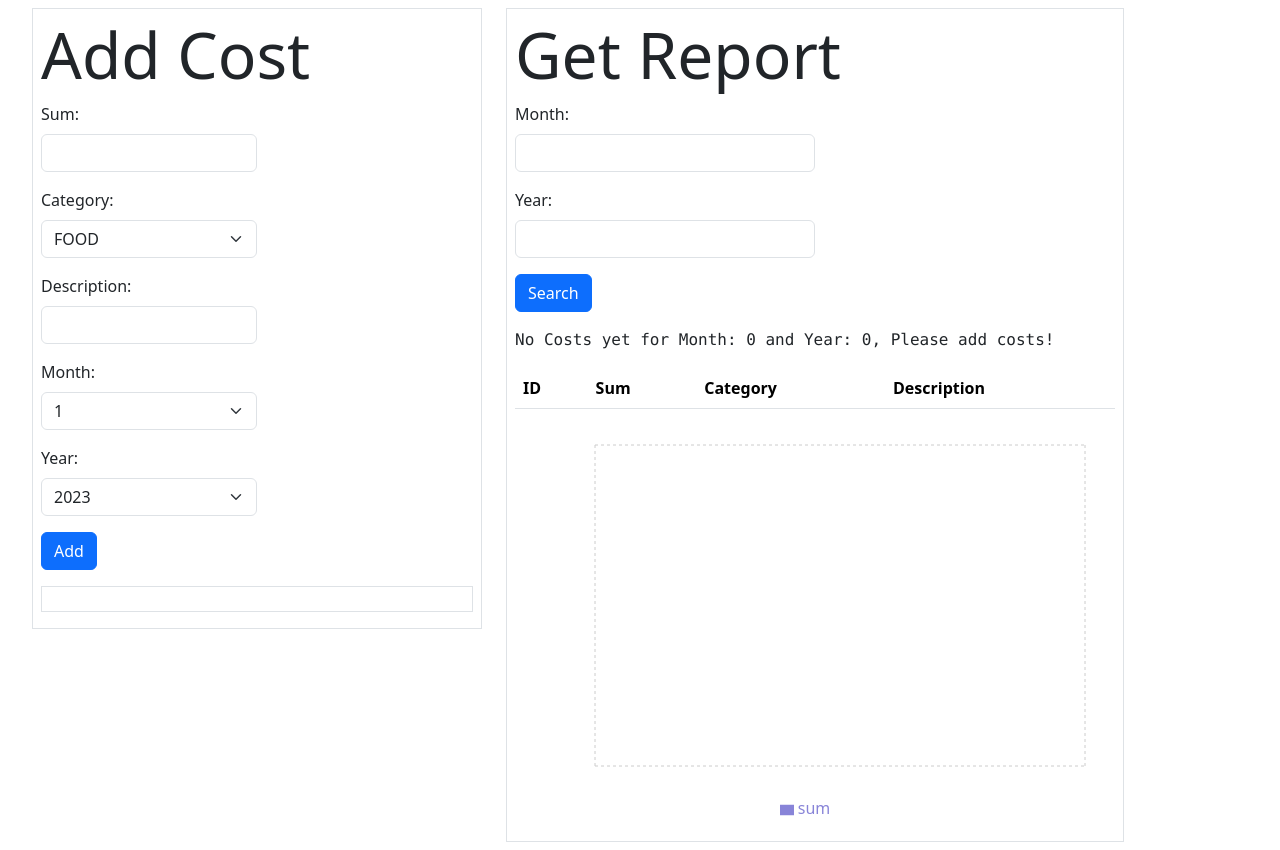
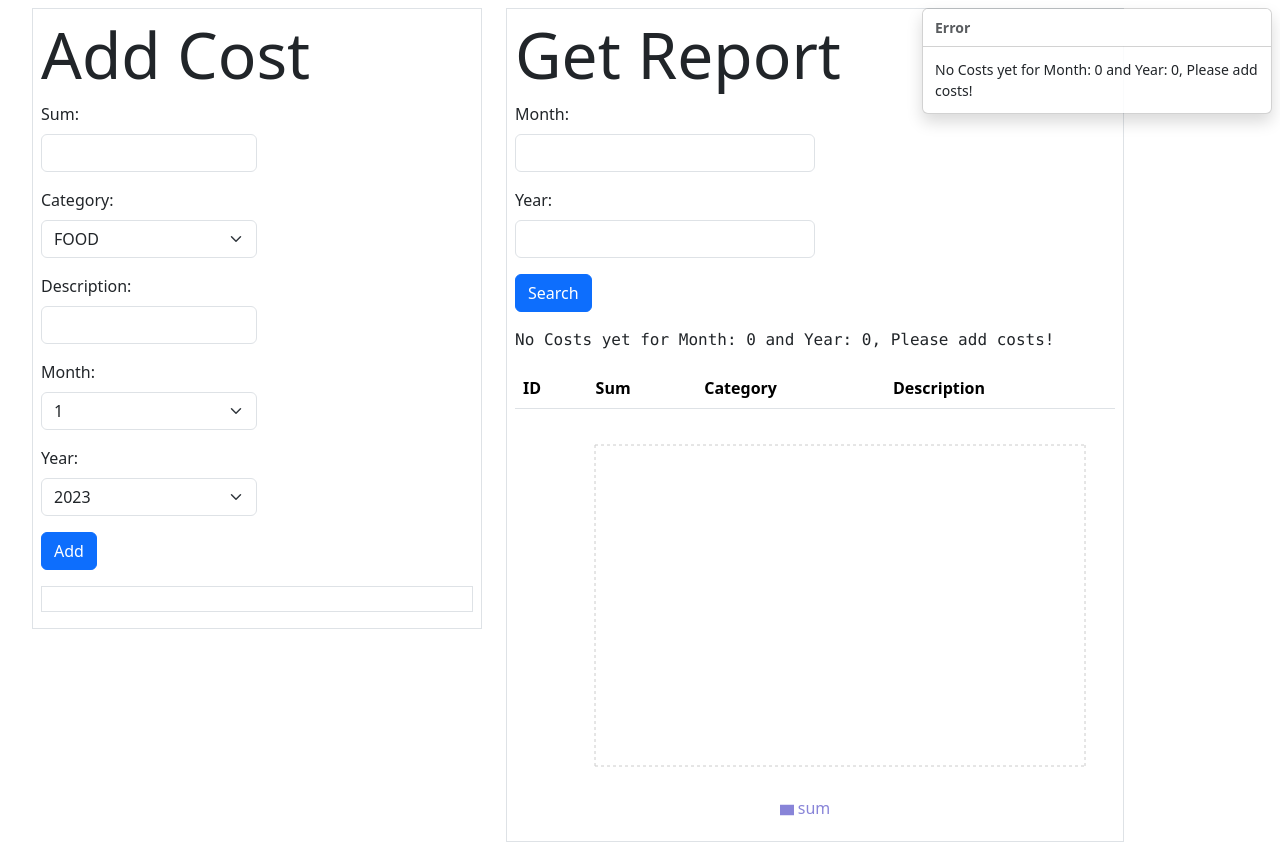
Before and after one commit to nikov7/costmanager, a React (Create React App) app: page / in a window 1280 px wide. Both pictures are taken after typing "Sample", "Sample" into the empty fields and a click on the button "Search". Built offline with nearby package versions, Linux system fonts and the light colour scheme.

Commit message:
Added notification capability using Context API
- Design can be later changed to error/success depending on argument provided to createNotification

```diff
--- a/src/App.js
+++ b/src/App.js
@@ -1,11 +1,19 @@
 import 'bootstrap/dist/css/bootstrap.min.css';
-import {useEffect, useState} from 'react';
+import {createContext, useCallback, useEffect, useState} from 'react';
 import AddCost from './components/cost_main';
 import ReportMain from "./components/report_main";
 
+import Notifier from "./components/notifier";
+
 /* global idb */
 
+
+export const NotifyContext = createContext((title, text)=>void 0);
+
 function App() {
+
+    const [notifications, setNotifications] = useState([]);
+    const [idVal, setIdVal] = useState(0);
 
     // run only once
     useEffect(() => {
@@ -17,14 +25,29 @@ function App() {
         init();
     }, []);
 
+    const createNotification = (title, text) => {
+        console.log(`Adding notification ['${title}', '${text}'], NOTIFICATION_ID: ${idVal}`);
+        setNotifications(prevArr => [...prevArr, {id:idVal, title:title, text:text}]);
+        setIdVal(prevId => prevId + 1);
+    }
+
+    const notifierCallback = useCallback((id) => {
+        setNotifications((currentNotifications) =>
+            currentNotifications.filter((item) => item.id !== id)
+        );
+    }, []);
+
     return (
         <div className="container m-2 d-flex">
+            <Notifier notifications={notifications} notifierCallback={notifierCallback}/>
+            <NotifyContext.Provider value={createNotification}>
                 <div className="container">
                     <AddCost/>
                 </div>
                 <div className="container">
                     <ReportMain/>
                 </div>
+            </NotifyContext.Provider>
         </div>
     );
 }
--- a/src/components/cost_main.js
+++ b/src/components/cost_main.js
@@ -1,8 +1,10 @@
-import {useState} from "react";
+import {useState, useContext} from "react";
 
 /* global idb */
 
 import {NumberInput, TextInput, SelectInput, ButtonInput, LogBox } from "./inputs";
+
+import {NotifyContext} from "../App";
 
 const categoryOptions = [
     {value: 'FOOD', text:'FOOD'},
@@ -25,8 +27,6 @@ for (let currMonth = 1; currMonth <= 12; currMonth++) {
     monthOptions.push({ value: currMonth.toString(), text: currMonth.toString() });
 }
 
-
-
 function AddCost() {
     const [sum, setSum] = useState('');
     const [category, setCategory] = useState('FOOD');
@@ -38,7 +38,11 @@ function AddCost() {
     const [sumClass, setSumClass] = useState('form-control');
     const [descriptionClass, setDescriptionClass] = useState('form-control');
 
-    function handleClick() {
+
+    const createNotification = useContext(NotifyContext);
+
+
+    const handleClick = () => {
         // Check for missing inputs (sum & description are required)
         if (sum === '' || description === '') {
             if (sum === '') {
@@ -63,11 +67,18 @@ function AddCost() {
             cost.year = +year;
             setLog(`Added: sum:${sum}, category: ${category}, description:${description}, month:${month}, year:${year}`);
         }
+
+        if (createNotification != null) {
+            createNotification("Added", `Sum: ${sum}, Category: ${category}, Description:${description}`);
+        }
+
         idb.db.addCost(cost);
     }
 
     return (
+        <div>
             <div className="border p-10 w-100 mb-3">
+
                 <h1 className="display-3 m-2">Add Cost</h1>
                 <div className="m-2">
                     <NumberInput labelText="Sum:" htmlName="sum" value={sum} setValue={setSum} nameClass={sumClass} setNameClass={setSumClass}/>
@@ -79,6 +90,7 @@ function AddCost() {
                     <LogBox value={log}/>
                 </div>
             </div>
+        </div>
     );
 }
 
--- /dev/null
+++ b/src/components/notifier.js
@@ -0,0 +1,56 @@
+import {useEffect, useRef} from "react";
+import {Toast} from "bootstrap";
+
+function Notifier({notifications, notifierCallback}) {
+    return (
+        <div className="toast-container position-absolute m-2" style={{top:0, right:0}}>
+            {notifications.map(n=> {
+                return (
+                    <Notification
+                        key={n.id}
+                        id={n.id}
+                        title={n.title}
+                        text={n.text}
+                        callBack={notifierCallback}
+                    ></Notification>
+                );
+            })}
+        </div>
+    );
+}
+
+function Notification({id, title, text, callBack}) {
+    const toastRef = useRef();
+
+    const NOTIFY_TIMEOUT = 3000;
+
+    useEffect(() => {
+        let myToast = toastRef.current;
+        let toast = Toast.getInstance(myToast);
+
+        if (!toast) {
+            toast = new Toast(myToast, {autohide: false});
+            toast.show();
+
+            // can make deletion time a variable and not constant
+            setTimeout(() => {
+                toast.hide();
+                callBack(id);
+            }, NOTIFY_TIMEOUT);
+        }
+    }, []);
+
+    return (
+        <div className="toast" ref={toastRef}>
+            <div className="toast-header">
+                <strong className="mr-auto">{title}</strong>
+            </div>
+            <div className="toast-body">
+                {text}
+            </div>
+        </div>
+    );
+
+}
+
+export default Notifier;
--- a/src/components/report_main.js
+++ b/src/components/report_main.js
@@ -1,6 +1,7 @@
-import {useState} from "react";
+import {useContext, useState} from "react";
 import 'bootstrap/dist/css/bootstrap.css';
 import HistogramChart from "./chart";
+import {NotifyContext} from "../App";
 
 /* global idb */
 const costCategories = ["FOOD", "HEALTH", "EDUCATION", "TRAVEL", "HOUSING", "OTHER"]
@@ -16,6 +17,8 @@ function ReportMain() {
     const [items, setItems] = useState([]);
     const [data_for_chart, setDataForChart] = useState([]);
     const [search, setSearch] = useState('');
+
+    const createNotification = useContext(NotifyContext);
 
     function clearReportItems(){
         setItems([])
@@ -83,6 +86,8 @@ function ReportMain() {
                 }
                 else{
                     setSearch(`No Costs yet for Month: ${monthNum} and Year: ${yearNum}, Please add costs!`);
+                    // example notification
+                    createNotification('Error', `No Costs yet for Month: ${monthNum} and Year: ${yearNum}, Please add costs!`);
                 }
 
             }
```
Lines whose indentation alone changed are shown as unchanged.
